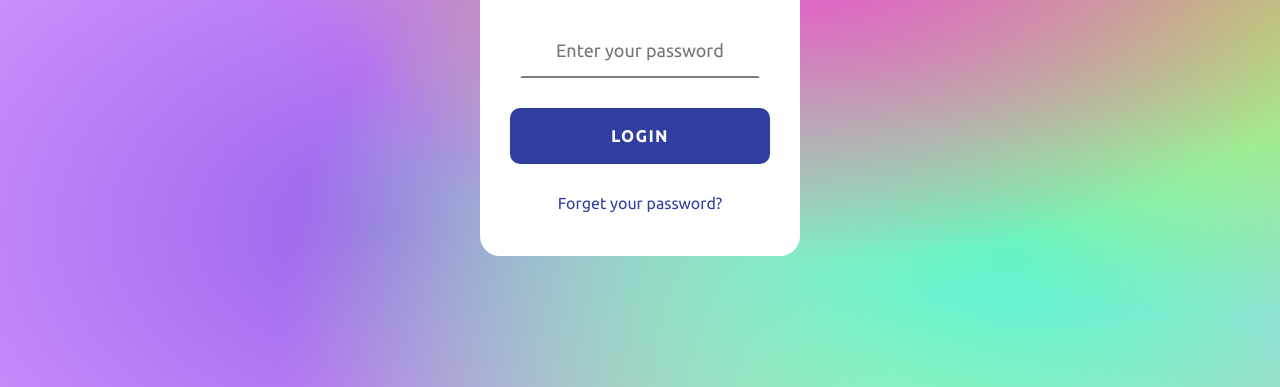
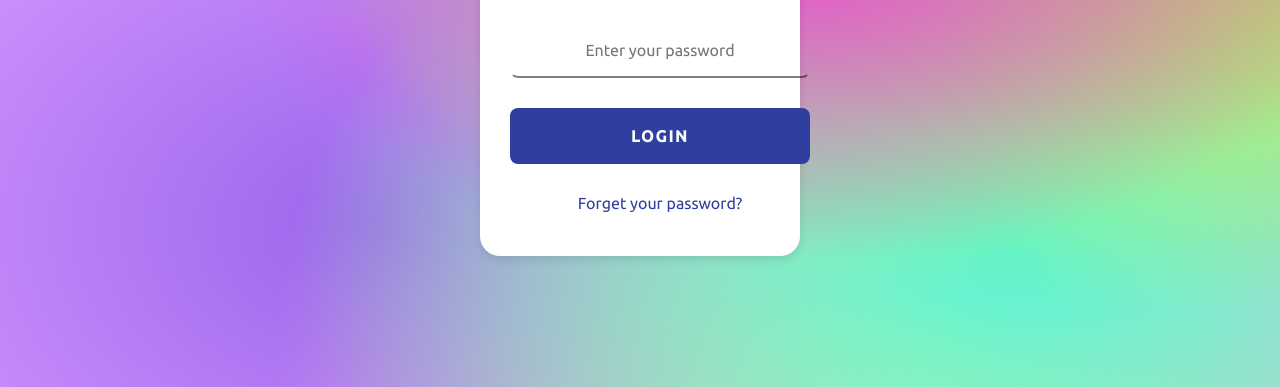
Before and after one commit to AniketMohite007/Simple-Login-Page, a plain HTML site: page index.html in a window 1280 px wide. Shown: the part 413-800 px from the top of the page. Drawn offline with Linux system fonts and the light colour scheme.

Commit message:
Update style.css

```diff
--- a/style.css
+++ b/style.css
@@ -1,45 +1,48 @@
 @import url('https://fonts.googleapis.com/css2?family=Ubuntu:wght@300;400;500&display=swap');
 
-*{
+* {
     box-sizing: border-box;
 }
 
-html, body{
+html, body {
     height: 100%;
+    margin: 0;
+    padding: 0;
+    font-family: 'Ubuntu', sans-serif;
+    color: #000;
 }
 
-body{
+body {
     display: grid;
     place-items: center;
-    margin: 0;
-    padding: 0 24px;
     background-color: #da99ff;
     background-image:
-    radial-gradient(at 88% 0%,hsla(327, 67%, 64%, 1) 0px,transparent 50%),
+        radial-gradient(at 88% 0%, hsla(327, 67%, 64%, 1) 0px, transparent 50%),
         radial-gradient(at 63% 46%, hsla(307, 76%, 61%, 1) 0px, transparent 50%),
         radial-gradient(at 95% 53%, hsla(89, 91%, 67%, 1) 0px, transparent 50%),
         radial-gradient(at 79% 83%, hsla(170, 86%, 65%, 1) 0px, transparent 50%),
         radial-gradient(at 74% 93%, hsla(71, 93%, 75%, 1) 0px, transparent 50%),
         radial-gradient(at 52% 13%, hsla(110, 83%, 72%, 1) 0px, transparent 50%),
         radial-gradient(at 30% 80%, hsla(263, 79%, 66%, 1) 0px, transparent 50%);
-    color: #000;
-    font-family: 'Ubuntu';
+    padding: 0 24px;
 }
 
-.login{
+.login {
     position: fixed;
-    z-index: 3;
     top: 50%;
     left: 50%;
-    translate: -50% -50%;
+    transform: translate(-50%, -50%);
     width: 90%;
+    max-width: 380px;
     padding: 70px 30px 44px;
     border-radius: 1.25rem;
     background: #fff;
     text-align: center;
+    box-shadow: 0 4px 8px rgba(0, 0, 0, 0.1);
+    z-index: 3;
 }
 
-.login > img{
+.login > img {
     width: 120px;
     aspect-ratio: 1/1;
     object-fit: cover;
@@ -47,96 +50,81 @@ body{
     margin-bottom: 20px;
 }
 
-.login > h2{
+.login > h2 {
     font-size: 36px;
     margin: 0 0 25px;
 }
 
-.login > h3{
+.login > h3 {
     color: rgba(0, 0, 0, 0.38);
     margin: 0 0 6px;
     font-weight: 500;
     font-size: 1rem;
 }
 
-.login-form{
+.login-form {
     display: grid;
     gap: 30px;
-    place-items: center;
     width: 100%;
     margin: 0;
 }
 
-.login-form > input, .login-form > button{
+.login-form > input,
+.login-form > button {
     height: 56px;
     outline: none;
     padding: 0;
     font-family: inherit;
+    font-size: 1rem;
+    border-radius: 8px;
+    transition: all 0.3s ease;
 }
 
-.login-form > input{
-    width: 240px;
+.login-form > input {
+    width: 300px;
     background: transparent;
     border: 2px solid transparent;
     border-bottom: 2px solid rgba(0, 0, 0, 0.5);
-    font-size: 18px;
-    padding: 0;
     text-align: center;
-    transition: all 0.3s;
 }
 
-.login-form > input:hover{
-    border-bottom: 2px solid #303f9f;
-}
-
-.login-form > input:focus{
+.login-form > input:hover,
+.login-form > input:focus {
     border-bottom: 2px solid #1976d2;
 }
 
-.login-form > button{
+.login-form > button {
     cursor: pointer;
     width: 100%;
-    height: 56px;
     background: #303f9f;
     color: #f9f9f9;
-    border: 0;
-    border-radius: 10px;
-    font-size: 1rem;
+    border: none;
     font-weight: 600;
     letter-spacing: 2px;
-    transition: all 0.3s;
 }
 
-.login-form > button:hover{
+.login-form > button:hover {
     background-color: #1976d2;
 }
 
-.login-form > a{
+.login-form > a {
     color: #303f9f;
     font-size: 1rem;
-    text-align: left;
     text-decoration: none;
-    transition: all 0.3s;
 }
 
-.login-form > a:hover{
+.login-form > a:hover {
     color: #1976d2;
 }
 
-@media (width >= 450px){
-    .login{
+@media (min-width: 450px) {
+    .login {
         width: 380px;
     }
 }
 
-@media (width >= 500px){
-    body{
-        padding: 0;
-    }
-}
-
-@media (width >= 1200px){
-    .login{
+@media (min-width: 1200px) {
+    .login {
         width: 25%;
     }
 }
```
Lines whose indentation alone changed are shown as unchanged.
